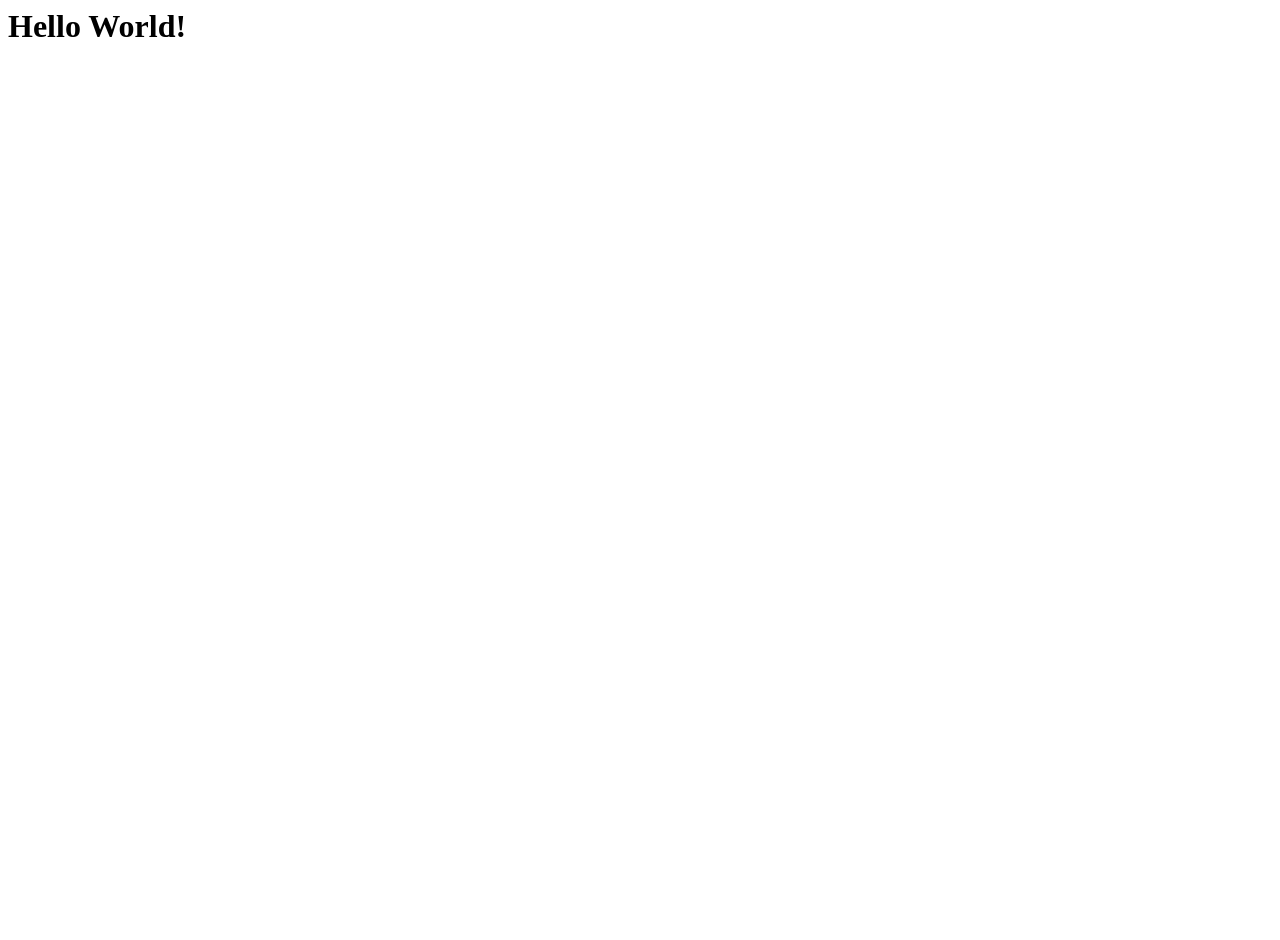
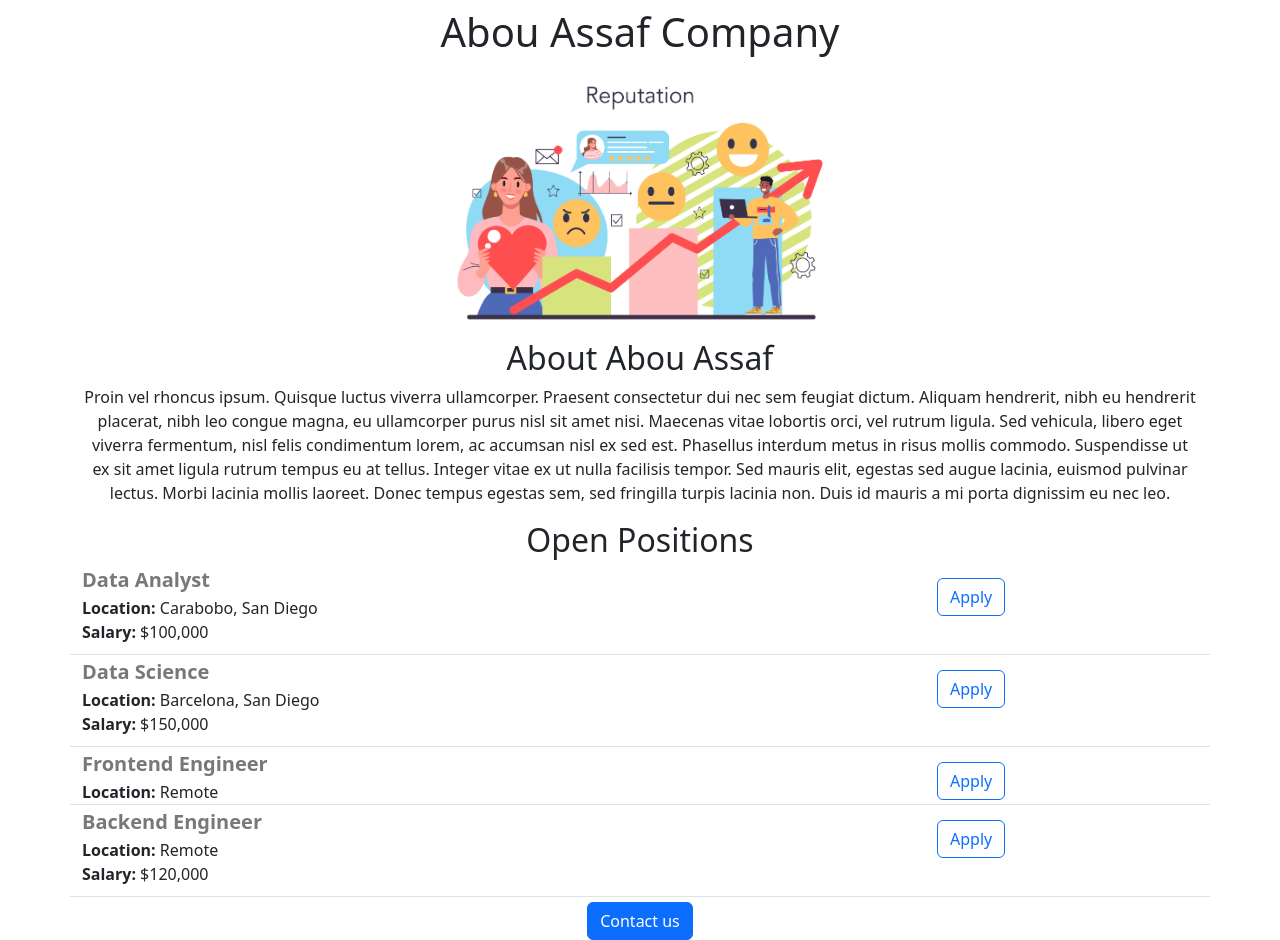
Before and after one commit to omar0998/website, a Flask app: page / in a window 1280 px wide. Before the commit the page is almost empty. Before the commit the page ends 37 px from the top, so only its background shows below. Run offline with Flask 3, Linux system fonts and the light colour scheme.

Commit message:
Added dynamic data and API route

```diff
--- a/app.py
+++ b/app.py
@@ -1,11 +1,40 @@
-from flask import Flask
+from flask import Flask, render_template, jsonify
 
 app = Flask(__name__)
 
+JOBS= [
+  {
+    'id':1,
+    'title':'Data Analyst',
+    'location':'Carabobo, San Diego',
+    'salary':'$100,000'
+  },
+  {
+    'id':2,
+    'title':'Data Science',
+    'location':'Barcelona, San Diego',
+    'salary':'$150,000'
+  },
+  {
+    'id':3,
+    'title':'Frontend Engineer',
+    'location':'Remote',
 
+  },
+  {
+    'id':4,
+    'title':'Backend Engineer',
+    'location':'Remote',
+    'salary':'$120,000'
+  },
+]
 @app.route("/")
 def hello():
-  return '<h1>Hello World!</h1>'
+  return render_template("home.html",jobs=JOBS)
+
+@app.route("/jobs")
+def list_jobs():
+  return jsonify(JOBS)
 
 
 if __name__ == "__main__":
--- a/templates/home.html
+++ b/templates/home.html
@@ -2,49 +2,31 @@
 <html lang="en">
 
   <head>
+    <meta charset="utf-8">
+    <meta name="viewport" content="width=device-width, initial-scale=1">
+    <link href="https://cdn.jsdelivr.net/npm/bootstrap@5.3.3/dist/css/bootstrap.min.css" rel="stylesheet" integrity="sha384-QWTKZyjpPEjISv5WaRU9OFeRpok6YctnYmDr5pNlyT2bRjXh0JMhjY6hW+ALEwIH" crossorigin="anonymous">
+
     <title>Omar CV</title>
-    <style>
-      body {
-        background-color: #f2f2f2;
-        font-family: Arial, sans-serif;
-      }
+  </head>
+  <body>
+  <h1 class="text-center mt-2 mb-2">Abou Assaf Company</h1>
 
-      .container {
-        max-width: 800px;
-        margin: 0 auto;
-        padding: 20px;
-        background-color: #fff;
-        box-shadow: 0 0 10px rgba(0, 0, 0, 0.1);
-      }
+    <img src="https://95812283-9137-42ba-9b47-f7dbebe25ee0-00-k9vvosqk9f9u.pike.replit.dev/static/analysis.jpg" class="rounded mx-auto d-block" height="275" width="400"/>
 
-      h1 {
-        text-align: center;
-        margin-bottom: 20px;
-      }
+    <div class="container text-center">
 
-      .section {
-        margin-bottom: 40px;
-        text-align:center;
-      }
+    <h2>About Abou Assaf</h2>
 
 
-      #banner{
-        width: 100%;
-        height:360px;
-        object_fit: cover;
-      }
-    </style>
-  </head>
-  <body>
-  <h1>Abou Assaf Company</h1>
+    <p>Proin vel rhoncus ipsum. Quisque luctus viverra ullamcorper. Praesent consectetur dui nec sem feugiat dictum. Aliquam hendrerit, nibh eu hendrerit placerat, nibh leo congue magna, eu ullamcorper purus nisl sit amet nisi. Maecenas vitae lobortis orci, vel rutrum ligula. Sed vehicula, libero eget viverra fermentum, nisl felis condimentum lorem, ac accumsan nisl ex sed est. Phasellus interdum metus in risus mollis commodo. Suspendisse ut ex sit amet ligula rutrum tempus eu at tellus. Integer vitae ex ut nulla facilisis tempor. Sed mauris elit, egestas sed augue lacinia, euismod pulvinar lectus. Morbi lacinia mollis laoreet. Donec tempus egestas sem, sed fringilla turpis lacinia non. Duis id mauris a mi porta dignissim eu nec leo.</p>
 
-    <img id="banner" src="https://95812283-9137-42ba-9b47-f7dbebe25ee0-00-k9vvosqk9f9u.pike.replit.dev/static/analysis.jpg" height="275" width="400"/>
-
-    <h2 class="section">About Abou Assaf</h2>
-
-    <p class="section">Proin vel rhoncus ipsum. Quisque luctus viverra ullamcorper. Praesent consectetur dui nec sem feugiat dictum. Aliquam hendrerit, nibh eu hendrerit placerat, nibh leo congue magna, eu ullamcorper purus nisl sit amet nisi. Maecenas vitae lobortis orci, vel rutrum ligula. Sed vehicula, libero eget viverra fermentum, nisl felis condimentum lorem, ac accumsan nisl ex sed est. Phasellus interdum metus in risus mollis commodo. Suspendisse ut ex sit amet ligula rutrum tempus eu at tellus. Integer vitae ex ut nulla facilisis tempor. Sed mauris elit, egestas sed augue lacinia, euismod pulvinar lectus. Morbi lacinia mollis laoreet. Donec tempus egestas sem, sed fringilla turpis lacinia non. Duis id mauris a mi porta dignissim eu nec leo.</p>
-
-    <h2 class="section">Open Positions</h2>
-    <button>Contact us</button>
+    <h2>Open Positions</h2>
+      <div>
+        {% for job in jobs %}
+          {% include 'jobitem.html' %}
+        {% endfor %}
+      </div>
+    <button class="btn btn-primary">Contact us</button>
+      </div>
   </body>
 </html>
--- /dev/null
+++ b/templates/jobitem.html
@@ -0,0 +1,15 @@
+<div class="text-start row" style="margin-bottom:5px;">
+
+  <div class="col-9">
+    <h5 style="color:rgb(120,120,120); margin-bottom:4px; "><b>{{job['title']}}</b></h5>
+  <div class='text-start'><b>Location:</b> {{job['location']}}</div>
+{% if 'salary' in job %}
+<div class='text-start' style="margin-bottom:10px"><b>Salary:</b> {{job['salary']}}</div>
+{% endif %}
+    </div>
+<div class="col-3">
+<button style="margin-top:10px;" type="button" class="btn btn-outline-primary">Apply</button>
+</div>
+<div class="border-bottom"></div>
+
+  </div>
```
